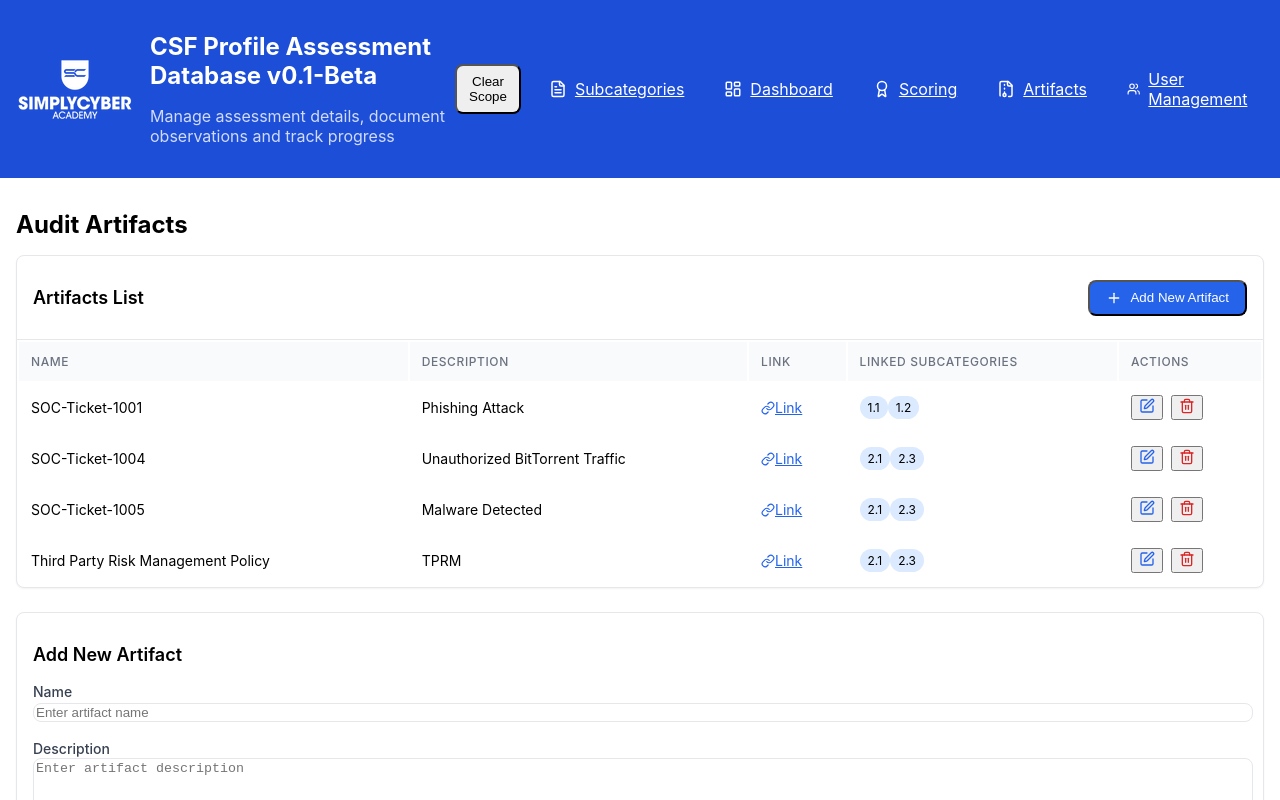
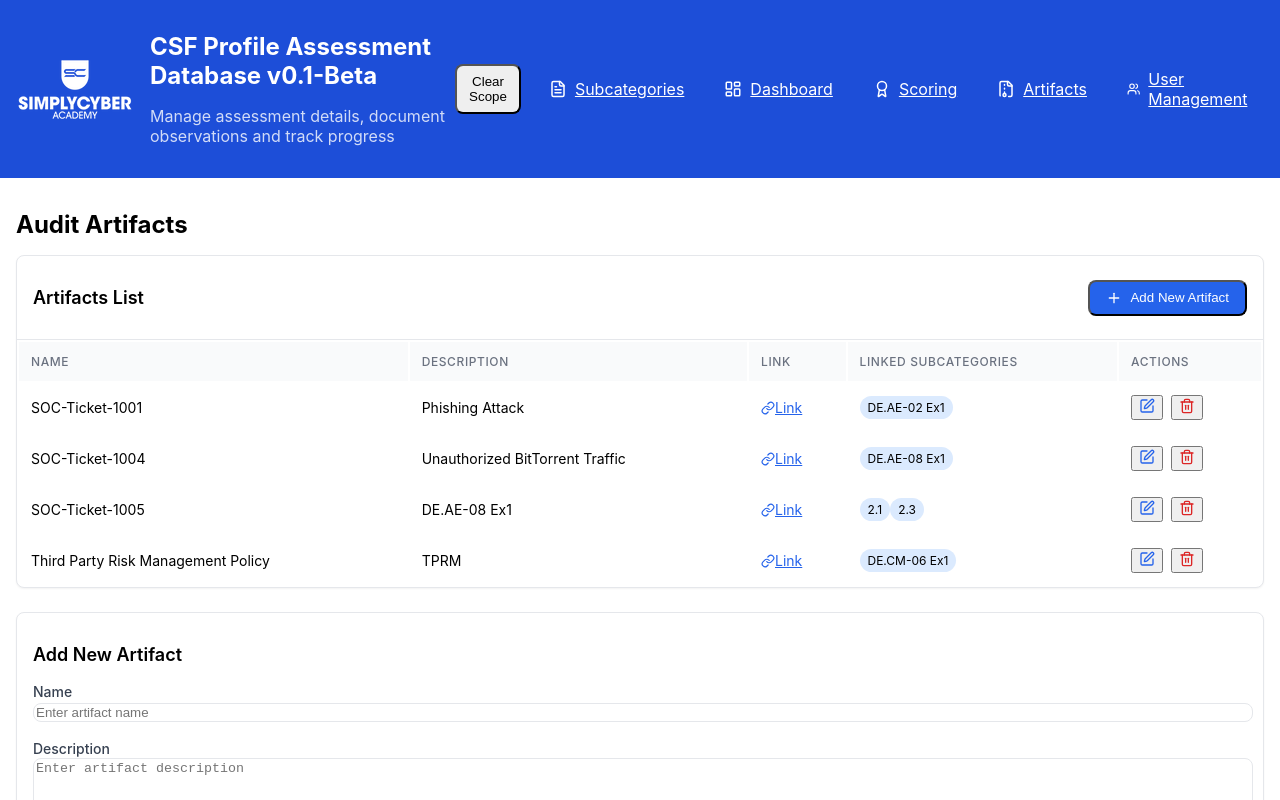
Before and after one commit to CPAtoCybersecurity/csf_profile, a React (Create React App) app: page /artifacts in a window 1280 px wide. Shown: the top 800 px of the page. Built offline with nearby package versions, Linux system fonts and the light colour scheme.

Commit message:
Sample artifacts

```diff
--- a/src/pages/Artifacts.js
+++ b/src/pages/Artifacts.js
@@ -43,19 +43,19 @@ const Artifacts = ({ data }) => {
           name: 'SOC-Ticket-1001',
           description: 'Phishing Attack',
           link: 'https://github.com/CPAtoCybersecurity/csf_profile/blob/main/public/Sample_Artifacts/SOC-Ticket-1001.md',
-          linkedSubcategoryIds: ['1.1', '1.2']
+          linkedSubcategoryIds: ['DE.AE-02 Ex1']
         },
         {
           id: 2,
           name: 'SOC-Ticket-1004',
           description: 'Unauthorized BitTorrent Traffic',
           link: 'https://github.com/CPAtoCybersecurity/csf_profile/blob/main/public/Sample_Artifacts/SOC-Ticket-1004.md',
-          linkedSubcategoryIds: ['2.1', '2.3']
+          linkedSubcategoryIds: ['DE.AE-08 Ex1']
         },
         {
           id: 3,
           name: 'SOC-Ticket-1005',
-          description: 'Malware Detected',
+          description: 'DE.AE-08 Ex1',
           link: 'https://github.com/CPAtoCybersecurity/csf_profile/blob/main/public/Sample_Artifacts/SOC-Ticket-1005.md',
           linkedSubcategoryIds: ['2.1', '2.3']
         },
@@ -64,7 +64,7 @@ const Artifacts = ({ data }) => {
           name: 'Third Party Risk Management Policy',
           description: 'TPRM',
           link: 'https://github.com/CPAtoCybersecurity/csf_profile/blob/main/public/Sample_Artifacts/Third%20Party%20Risk%20Management%20Policy.md',
-          linkedSubcategoryIds: ['2.1', '2.3']
+          linkedSubcategoryIds: ['DE.CM-06 Ex1']
         }
       ];
       setArtifacts(sampleArtifacts);
```
